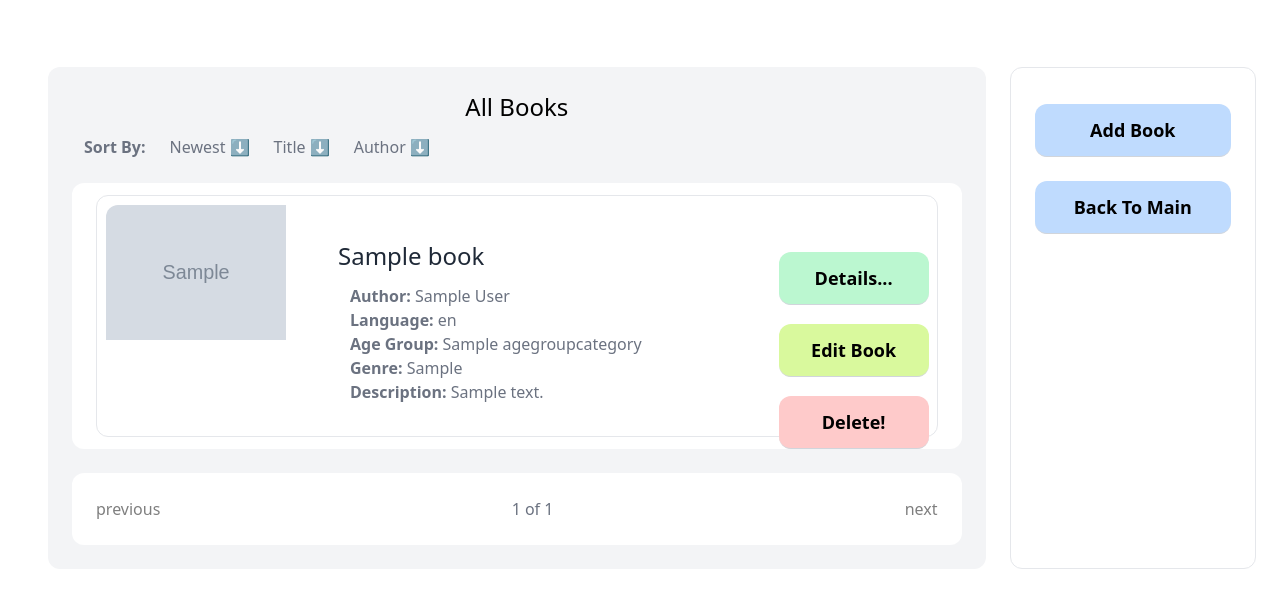
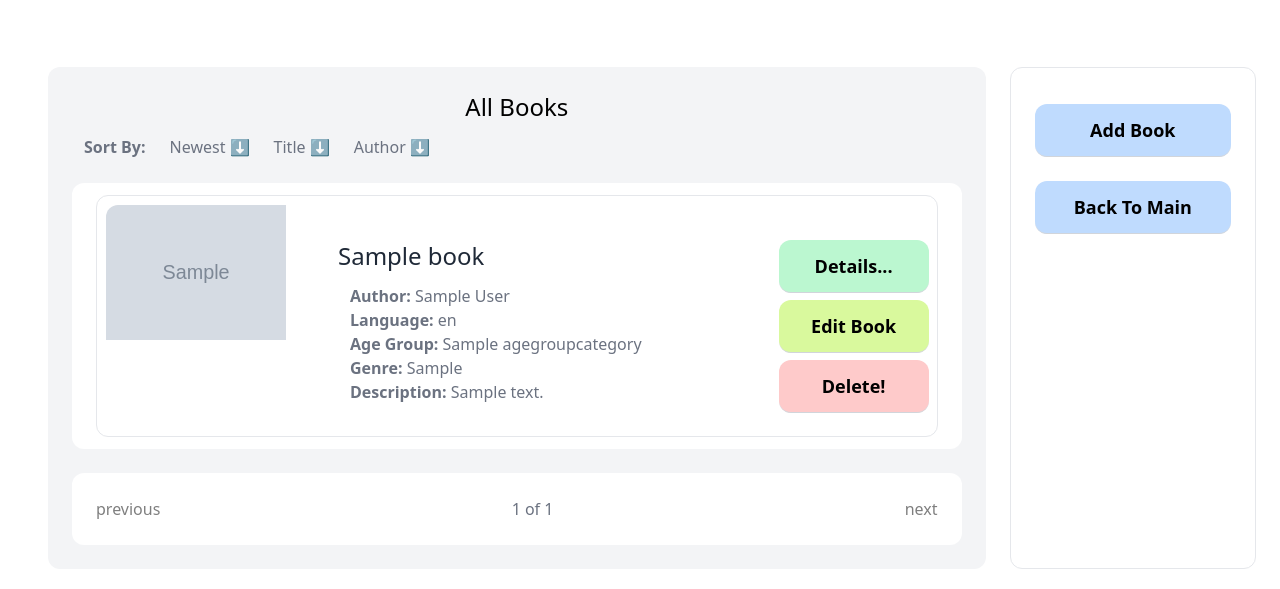
Before and after one commit to CatherineBandarchuk/AntiqueAndRare, a Django app: page /bookshelf/ in a window 1280 px wide. Shown: the part 322-911 px from the top of the page. Run offline with Django 4.2, Linux system fonts and the light colour scheme; a user stored in the database is signed in; tables that the repository leaves empty hold one stand-in row (values such as "Sample post"); grey boxes marked "Sample" are stand-in pictures; some libraries are stand-ins or nearby versions.

Commit message:
fixed buttons of book in bookshelf

```diff
--- a/bookshelf/templates/bookshelf/index.html
+++ b/bookshelf/templates/bookshelf/index.html
@@ -31,10 +31,10 @@
                                     <h3 class="text-gray-500 px-3"><strong>Genre: </strong>{{ book.genre }}</h3>
                                     <h3 class="text-gray-500 px-3"><strong>Description: </strong>{{ book.description }}</h3>
                                 </td>
-                                <tb class="gap-3 text-center" style="float: right;">
-                                    <div class="gap-3 py-6 mt-6"><a href="{% url 'book:detail' book.id %}" class=" px-4 py-3 text-lg font-semibold bg-green-200 text-grey-400 rounded-xl border-b border-gray-300 hover:bg-gray-500 hover:text-white" style="float: right; width:150px">Details...</a></div>
-                                    <div class="gap-3 py-6 mt-6"><a href="{% url 'book:edit' book.id %}" class=" px-4 py-3 text-lg font-semibold bg-lime-200 text-grey-400 rounded-xl border-b border-gray-300 hover:bg-gray-500 hover:text-white" style="float: right; width:150px">Edit Book</a></div>
-                                    <div class="gap-3 py-6 mt-6"><a href="{% url 'book:delete' book.id %}" class=" px-4 py-3 text-lg font-semibold bg-red-200 text-grey-400 rounded-xl border-b border-gray-300 hover:bg-gray-500 hover:text-white" style="float: right; width:150px">Delete!</a></div>
+                                <tb class="text-center" style="float: right;">
+                                    <div class="py-6 mt-3"><a href="{% url 'book:detail' book.id %}" class=" px-4 py-3 text-lg font-semibold bg-green-200 text-grey-400 rounded-xl border-b border-gray-300 hover:bg-gray-500 hover:text-white" style="float: right; width:150px">Details...</a></div>
+                                    <div class="py-6 mt-3"><a href="{% url 'book:edit' book.id %}" class=" px-4 py-3 text-lg font-semibold bg-lime-200 text-grey-400 rounded-xl border-b border-gray-300 hover:bg-gray-500 hover:text-white" style="float: right; width:150px">Edit Book</a></div>
+                                    <div class="py-6 mt-3"><a href="{% url 'book:delete' book.id %}" class=" px-4 py-3 text-lg font-semibold bg-red-200 text-grey-400 rounded-xl border-b border-gray-300 hover:bg-gray-500 hover:text-white" style="float: right; width:150px">Delete!</a></div>
                                 </tb>
                             </tr>
                         </table>
```
